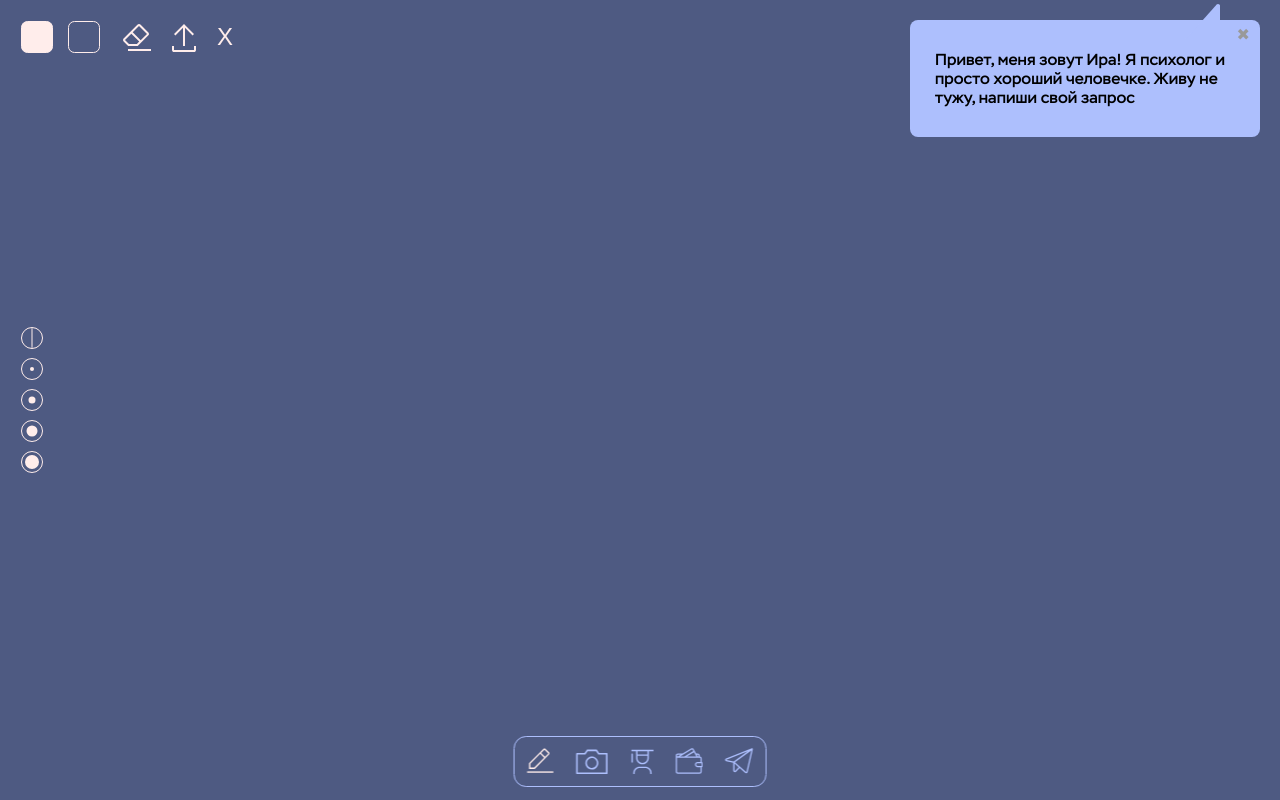
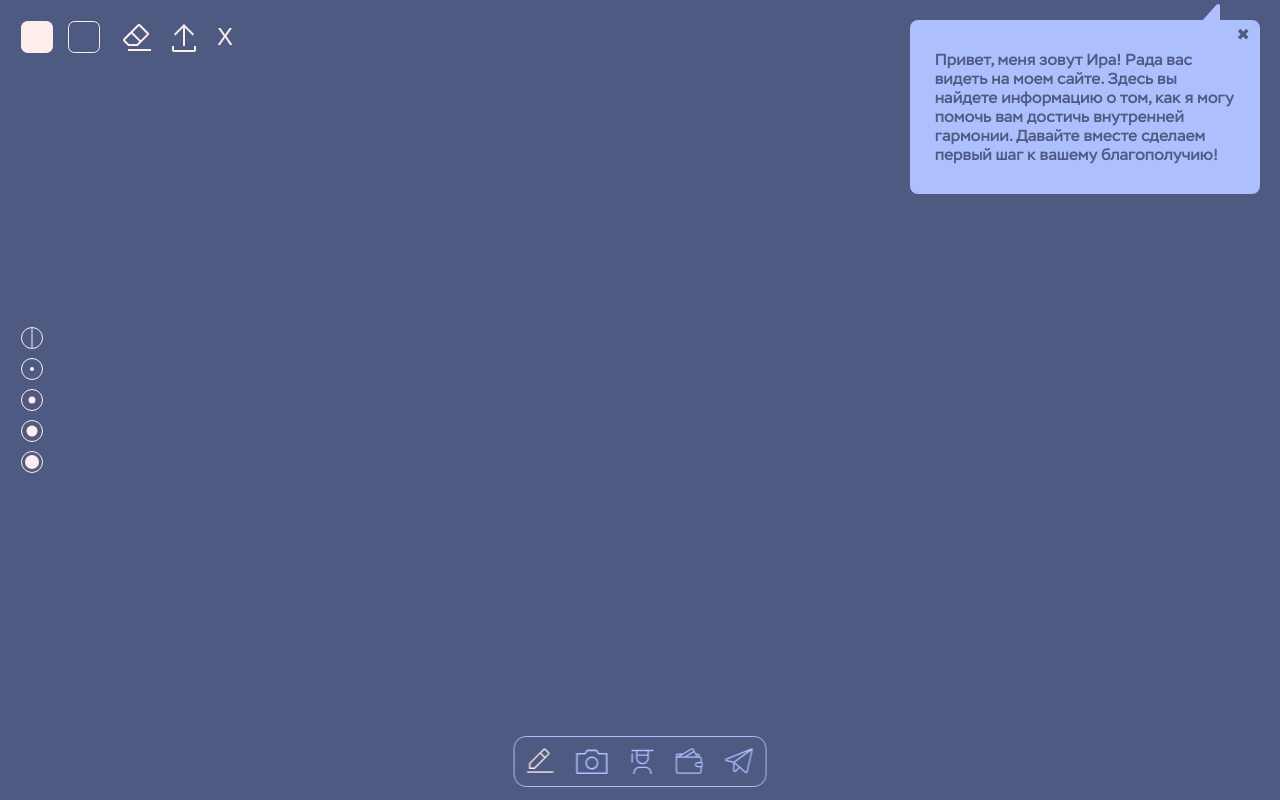
Before and after one commit to evgeniy-popov-jsx/psychologist-s-website, a React (Vite) app: page / in a window 1280 px wide. Built offline with nearby package versions, Linux system fonts and the light colour scheme.

Commit message:
added message

```diff
--- a/src/presentation/components/Message/index.tsx
+++ b/src/presentation/components/Message/index.tsx
@@ -1,13 +1,13 @@
 import React, { useEffect, useState } from 'react';
 import { Styled } from './styles';
 
-export const Message: React.FC = () => {
+export const Message: React.FC<{ children: string }> = ({ children }) => {
   const [isVisible, setIsVisible] = useState(false);
 
   useEffect(() => {
     const timer = setTimeout(() => {
       setIsVisible(true);
-    }, 2000);
+    }, 1000);
 
     return () => clearTimeout(timer);
   }, []);
@@ -19,8 +19,18 @@ export const Message: React.FC = () => {
   if (!isVisible) return null;
 
   return (
-    <Styled.Message>
-      <span>Привет, меня зовут Ира! Я психолог и просто хороший человечке. Живу не тужу, напиши свой запрос</span>
+    <Styled.Message
+      initial={{ opacity: 0, y: -20, scale: 0.8 }}
+      animate={{ opacity: 1, y: 0, scale: 1 }}
+      exit={{ opacity: 0, y: -20, scale: 0.8 }}
+      transition={{
+        duration: 0.5,
+        type: "spring",
+        stiffness: 150,
+        damping: 10
+      }}
+    >
+      <Styled.Span>{children}</Styled.Span>
       <Styled.CloseButton onClick={handleClose}>✖</Styled.CloseButton>
     </Styled.Message>
   );
--- a/src/presentation/components/Message/styles.ts
+++ b/src/presentation/components/Message/styles.ts
@@ -1,7 +1,8 @@
+import { motion } from 'framer-motion';
 import styled from 'styled-components';
 
-const Message = styled.div`
-  position: absolute;
+const Message = styled(motion.div)`
+  position: fixed;
   top: 20px;
   right: 20px;
   max-width: 300px;
@@ -43,15 +44,19 @@ const CloseButton = styled.button`
   border: none;
   cursor: pointer;
   font-size: 16px;
-  color: #999;
+  color: var(--bg-color);
   padding: 0;
 
   &:hover {
-    color: #333;
+    color: var(--text-color);
   }
+`;
+const Span = styled.span`
+  color: var(--bg-color);
 `;
 
 export const Styled = {
   Message,
-  CloseButton
+  CloseButton,
+  Span
 };
--- a/src/presentation/pages/DrawingBoard/index.tsx
+++ b/src/presentation/pages/DrawingBoard/index.tsx
@@ -58,7 +58,11 @@ export const DrawingBoard: React.FC = observer(() => {
       />
       <ToolButtons />
       <ToolSizeButtons />
-      <Message />
+      <Message>
+        Привет, меня зовут Ира!
+        Рада вас видеть на моем сайте. Здесь вы найдете информацию о том, как я могу помочь вам достичь внутренней гармонии.
+        Давайте вместе сделаем первый шаг к вашему благополучию!
+      </Message>
     </Styled.Container>
   );
 });
--- a/src/presentation/pages/Education/index.tsx
+++ b/src/presentation/pages/Education/index.tsx
@@ -2,6 +2,7 @@ import { useEffect, useState } from 'react';
 import { Link } from './components/link/index.tsx';
 import { Styled } from './styles.ts';
 import { motion } from 'framer-motion';
+import { Message } from 'presentation/components/Message/index.tsx';
 
 export const Educations = () => {
   const [links, setLinks] = useState<JSX.Element[]>([]);
@@ -32,6 +33,10 @@ export const Educations = () => {
   return (
     <Styled.Container>
       {links}
+      <Message>
+        Моя практика основана на серьезном образовании и постоянном развитии.
+        Я всегда применяю современные методы, чтобы помочь вам наилучшим образом.
+      </Message>
       <Styled.BlurFooter />
     </Styled.Container>
   );
--- a/src/presentation/pages/Photos/index.tsx
+++ b/src/presentation/pages/Photos/index.tsx
@@ -1,3 +1,4 @@
+import { Message } from 'presentation/components/Message/index.tsx';
 import { Image } from './components/Image/index.tsx';
 import { Styled } from './styles.ts';
 
@@ -22,6 +23,11 @@ export const Photos = () => {
       <Styled.Ul>
         {createImg()}
       </Styled.Ul>
+      <Message>
+        Эти фотографии отражают мою работу и подход к психологии.
+        Надеюсь, они помогут вам лучше понять мою практику и то,
+        что я могу предложить.
+      </Message>
       <Styled.BlurFooter />
     </Styled.Container>
   );
--- a/src/presentation/pages/Price/index.tsx
+++ b/src/presentation/pages/Price/index.tsx
@@ -1,3 +1,4 @@
+import { Message } from 'presentation/components/Message/index.tsx';
 import { Styled } from './styles.ts';
 
 export const Price = () => {
@@ -38,6 +39,11 @@ export const Price = () => {
           <Styled.Price>4000 Р</Styled.Price>
         </Styled.CardThird>
       </Styled.Cards>
+      <Message>
+        Здесь вы найдете информацию о стоимости моих услуг.
+        Я предлагаю гибкий подход и доступные цены. Если у
+        вас есть вопросы, обращайтесь, я с радостью помогу!
+      </Message>
     </Styled.Container>
   );
 };
```
